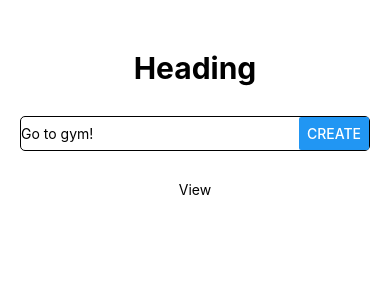
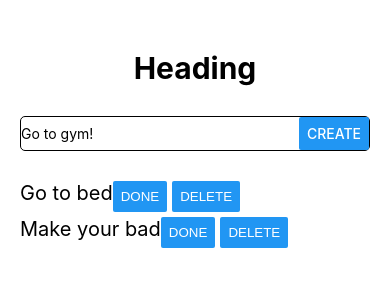
Before and after one commit to TsvetelinIliev/react-native-movie-list, a React Native app: screen / in a window 390 px wide. Shown: the top 300 px of the page. Built offline with nearby package versions, Linux system fonts and the light colour scheme.

Commit message:
Show todo items

```diff
--- a/App.js
+++ b/App.js
@@ -1,12 +1,16 @@
 
 import { useState } from 'react';
 import { Text, View, TextInput,Button } from 'react-native';
+import TodoItem from './components/TodoItem';
 
 
 export default function App() {
 
 	const [text,setText] = useState('');
-	const [todos,setTodos] = useState([]);
+	const [todos,setTodos] = useState([
+		{isComplited: false,text: 'Go to bed'},
+		{isComplited: false,text: 'Make your bad'}
+	]);
 
 	const textChangeHandler = (value) => {
 		setText(value);
@@ -44,8 +48,10 @@ export default function App() {
 				<Button  title='Create' onPress={createTodoHandler} />
 
 			</View>
-			<View>
-				<Text>View</Text>
+			<View style={{width: '100%'}} >
+				<Text>
+					{todos.map(todo => <TodoItem key={todo.text} {...todo} />)}
+				</Text>
 
 			</View>
 
--- /dev/null
+++ b/components/TodoItem.jsx
@@ -0,0 +1,16 @@
+import { Button, Text, View } from "react-native";
+
+
+export default function TodoItem({text,isComplied}) {
+
+    return (
+        <View style={{ flexDirection: 'row', justifyContent: 'space-between',marginBottom: 5 }} >
+            <Text style={{fontSize: 20}} >{text}</Text>
+
+            <View style={{ flexDirection: "row", gap: 5}} >
+                <Button   title="Done" />
+                <Button  title="Delete"/>
+            </View>
+        </View>
+    )
+}
```
